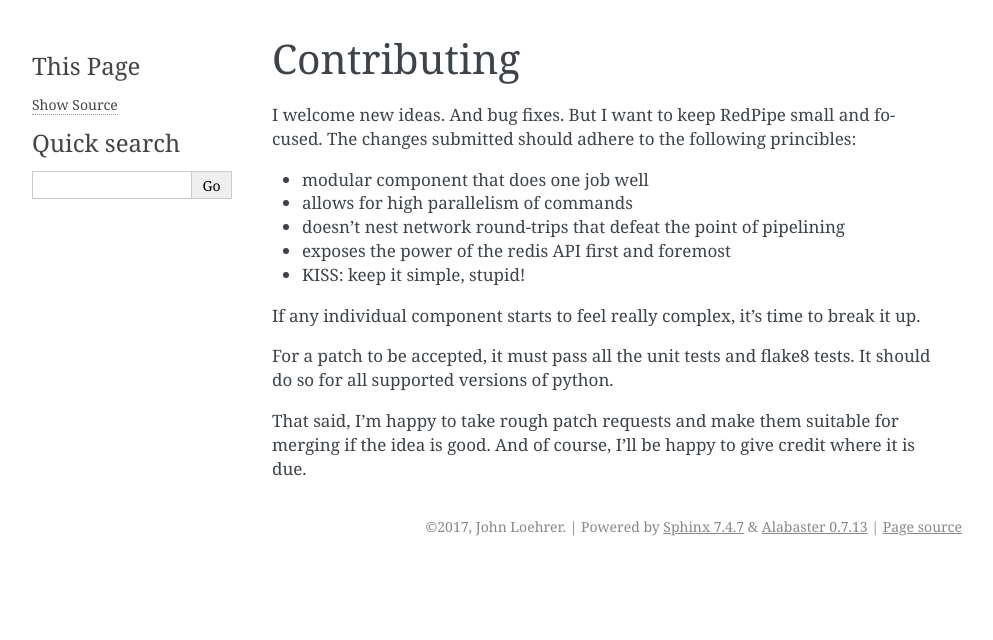
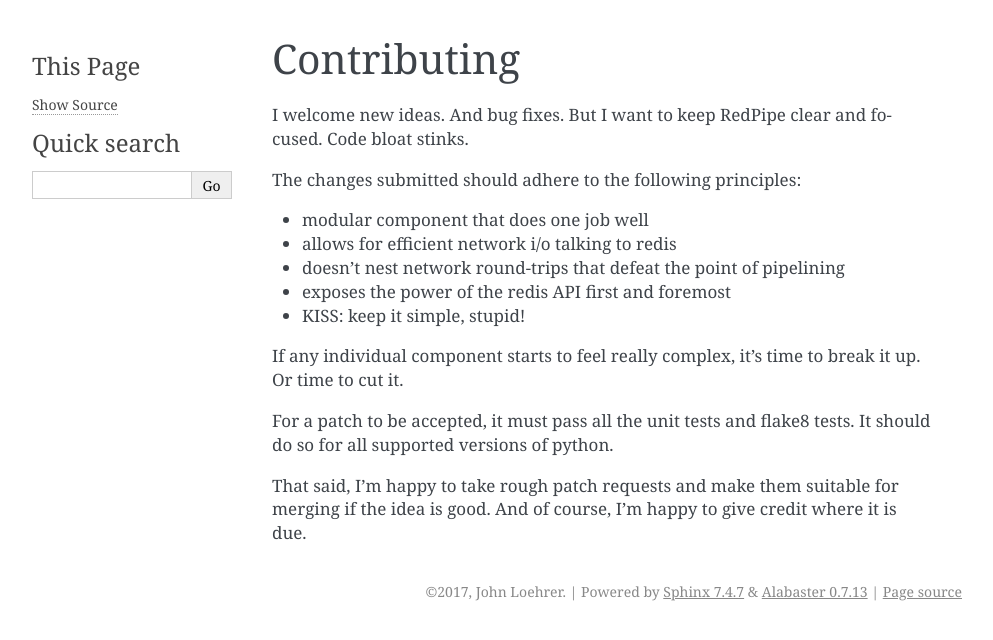
Before and after one commit to 72squared/redpipe, a Sphinx documentation site: the page built from docs/contributing.rst, in a window 1280 px wide. Shown: the top 640 px of the page, without its empty margins (148-1141 px from the left). Built offline with Sphinx 7.4.7, drawn with Linux system fonts in a browser that asks for light colours; pages that are not in the unit, such as notebooks, are missing from menus.

Commit message:
improving docs for 0.2.5 release

```diff
--- a/docs/callbacks.rst
+++ b/docs/callbacks.rst
@@ -47,6 +47,8 @@ The top pipeline context executes the functions and callbacks, creating the fina
 Use Cases
 ---------
 Callbacks can be used for all kinds of purposes.
+In fact, the internals of *RedPipe* take advantage of the callback hook for many different purposes.
+
 Here are some examples:
 
 * Formatting the results of a redis command before returning it
--- a/docs/contributing.rst
+++ b/docs/contributing.rst
@@ -3,19 +3,23 @@ Contributing
 
 I welcome new ideas.
 And bug fixes.
-But I want to keep RedPipe small and focused.
-The changes submitted should adhere to the following princibles:
+But I want to keep RedPipe clear and focused.
+Code bloat stinks.
+
+
+The changes submitted should adhere to the following principles:
 
 * modular component that does one job well
-* allows for high parallelism of commands
+* allows for efficient network i/o talking to redis
 * doesn't nest network round-trips that defeat the point of pipelining
 * exposes the power of the redis API first and foremost
 * KISS: keep it simple, stupid!
 
 If any individual component starts to feel really complex, it's time to break it up.
+Or time to cut it.
 
 For a patch to be accepted, it must pass all the unit tests and flake8 tests.
 It should do so for all supported versions of python.
 
 That said, I'm happy to take rough patch requests and make them suitable for merging if the idea is good.
-And of course, I'll be happy to give credit where it is due.
+And of course, I'm happy to give credit where it is due.
--- a/docs/keyspaces.rst
+++ b/docs/keyspaces.rst
@@ -35,6 +35,10 @@ Here's an example of a sorted set:
 
 We can specify what named connection we want to use with the `_connection` variable.
 Or you can omit it if you are using just one default connection to redis.
+
+You will notice the interface provided by the keyspace object `redpipe.SortedSet` looks just like `redis-py` functions.
+Except it omits the name of the key. That's because the key name is already specified in the constructor.
+
 
 Supported Keyspace Types
 ------------------------
```
